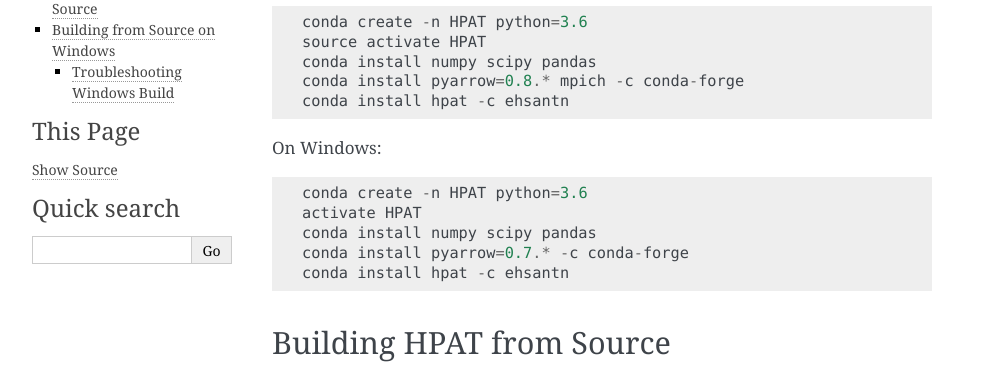
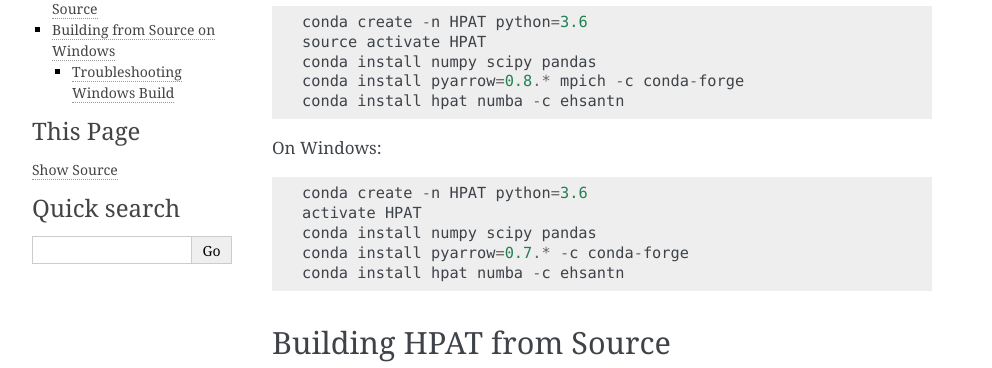
Before and after one commit to IntelPython/sdc, a Sphinx documentation site: the page built from docs/source/install.rst, in a window 1280 px wide. Shown: the part 138-506 px from the top of the page, without its empty margins (148-1140 px from the left). Built offline with Sphinx 7.4.7, drawn with Linux system fonts in a browser that asks for light colours.

Commit message:
add numba to install command

```diff
--- a/README.rst
+++ b/README.rst
@@ -34,7 +34,7 @@
     source activate HPAT
     conda install numpy scipy pandas
     conda install pyarrow=0.8.* mpich -c conda-forge
-    conda install hpat -c ehsantn
+    conda install hpat numba -c ehsantn
 
 Windows installaton requires
 `Intel MPI <https://software.intel.com/en-us/intel-mpi-library>`_ to be
@@ -44,7 +44,7 @@
     activate HPAT
     conda install numpy scipy pandas
     conda install pyarrow=0.7.* -c conda-forge
-    conda install hpat -c ehsantn
+    conda install hpat numba -c ehsantn
 
 Docker Container
 ----------------
--- a/docs/source/install.rst
+++ b/docs/source/install.rst
@@ -10,7 +10,7 @@
     source activate HPAT
     conda install numpy scipy pandas
     conda install pyarrow=0.8.* mpich -c conda-forge
-    conda install hpat -c ehsantn
+    conda install hpat numba -c ehsantn
 
 On Windows::
 
@@ -18,7 +18,7 @@
     activate HPAT
     conda install numpy scipy pandas
     conda install pyarrow=0.7.* -c conda-forge
-    conda install hpat -c ehsantn
+    conda install hpat numba -c ehsantn
 
 Building HPAT from Source
 -------------------------
```
Also changed, not shown: 4 other files.
